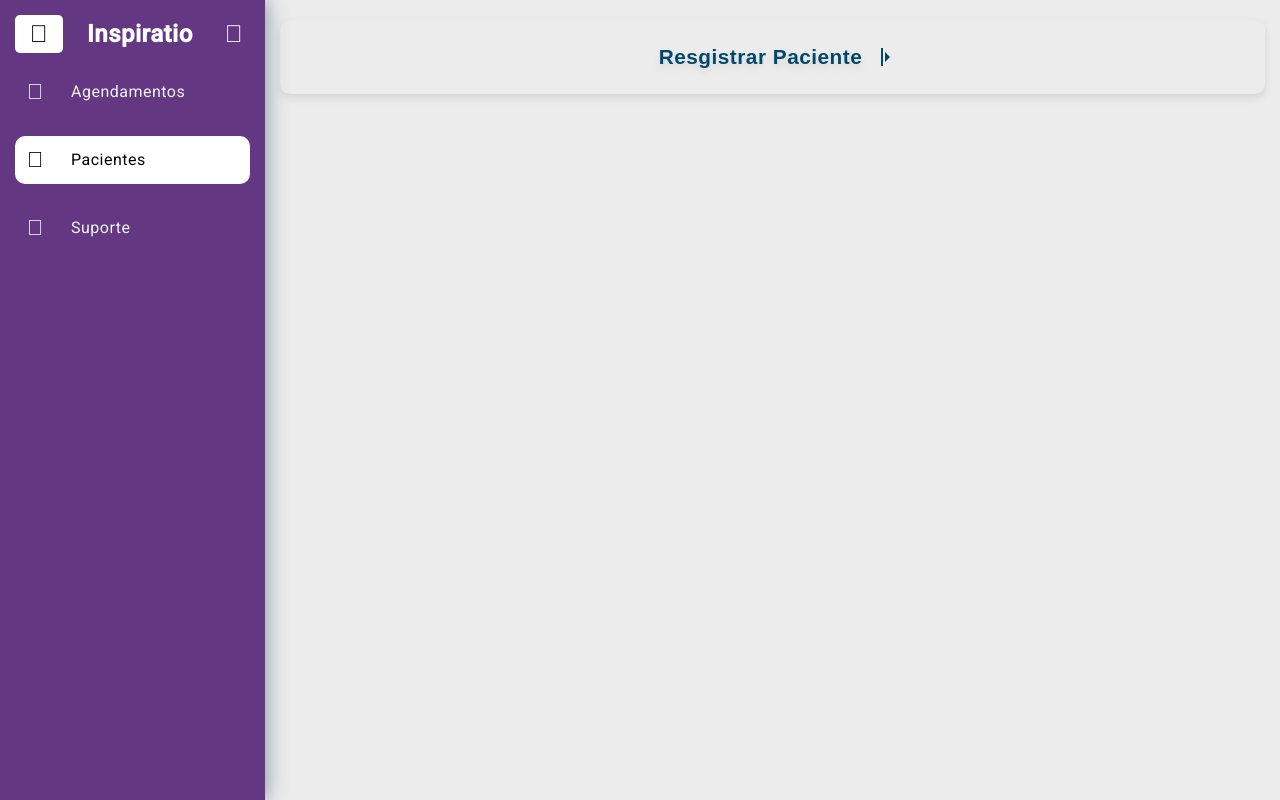
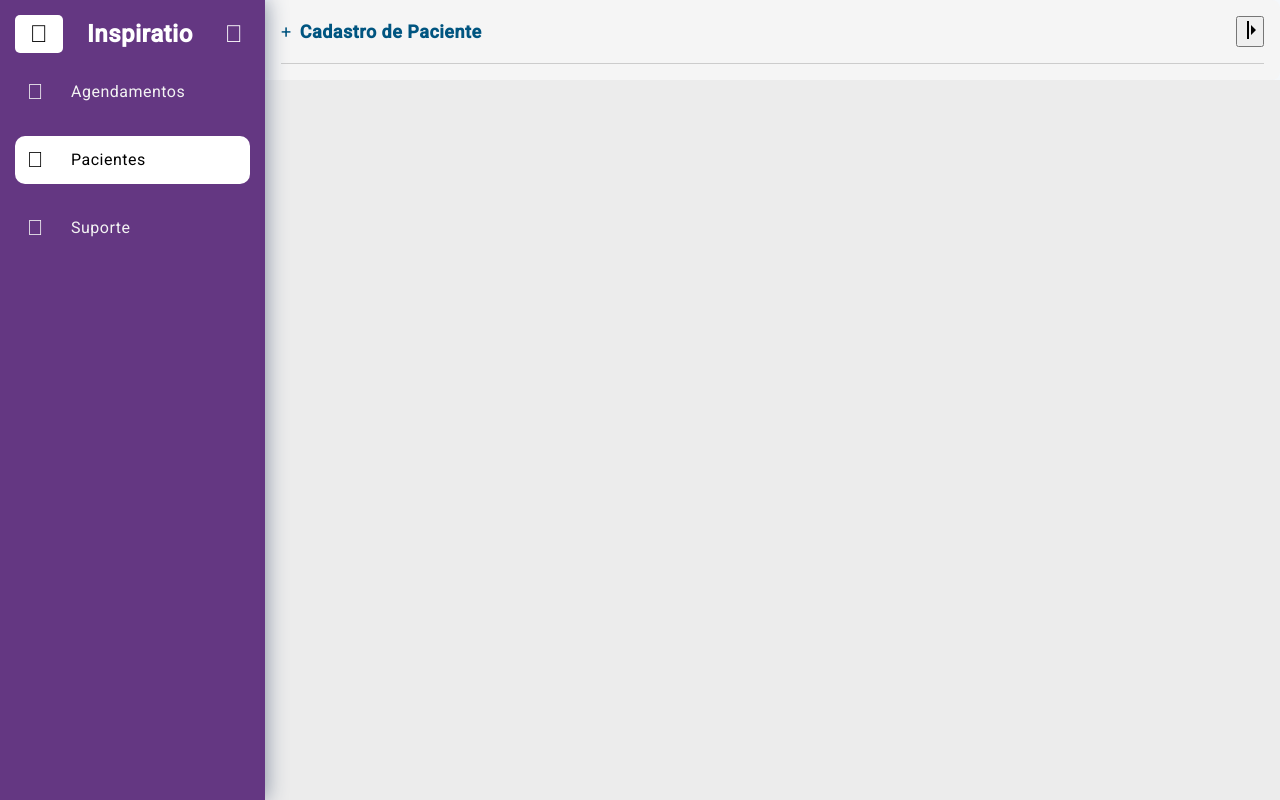
Before and after one commit to leoocestari/InspiratioWS, an Angular app: page /register-pacients in a window 1280 px wide. Built offline with nearby package versions, Linux system fonts and the light colour scheme.

Commit message:
update form html and scss

```diff
--- a/src/app/modules/components/form-register/form-register.component.html
+++ b/src/app/modules/components/form-register/form-register.component.html
@@ -1,59 +1,97 @@
 <div class="expansion-panel">
   <div class="style-button-register">
     <div class="expansion-panel-header">
-      <p>Resgistrar Paciente</p>
+      <span class="icon">+</span>
+      <p>Cadastro de Paciente</p>
     </div>
     <!-- Botão/Seta para expandir -->
     <button (click)="toggleForm()">
-        <span *ngIf="!isExpanded"><svg xmlns="http://www.w3.org/2000/svg" height="24px" viewBox="0 -960 960 960" width="24px" fill="#000000"><path d="M360-120v-720h80v720h-80Zm160-160v-400l200 200-200 200Z"/></svg></span>
-        <span *ngIf="isExpanded"><svg xmlns="http://www.w3.org/2000/svg" height="24px" viewBox="0 -960 960 960" width="24px" fill="#000000"><path d="M440-280v-400L240-480l200 200Zm80 160h80v-720h-80v720Z"/></svg></span>
+      <span *ngIf="!isExpanded">
+        <svg xmlns="http://www.w3.org/2000/svg" height="24px" viewBox="0 -960 960 960" width="24px" fill="#000000">
+          <path d="M360-120v-720h80v720h-80Zm160-160v-400l200 200-200 200Z"/>
+        </svg>
+      </span>
+      <span *ngIf="isExpanded">
+        <svg xmlns="http://www.w3.org/2000/svg" height="24px" viewBox="0 -960 960 960" width="24px" fill="#000000">
+          <path d="M440-280v-400L240-480l200 200Zm80 160h80v-720h-80v720Z"/>
+        </svg>
+      </span>
     </button>
   </div>
 
   <!-- Formulário expansivo -->
   <div *ngIf="isExpanded" class="form-container">
     <form [formGroup]="registerPacientForm" (ngSubmit)="onSubmit()">
-        <!-- Campos do formulário -->
-        <div class="name">
+      <!-- Primeira linha de campos -->
+      <div class="form-row">
+        <div>
           <label for="name">Nome:</label>
           <input id="name" formControlName="name" />
+        </div>
 
+        <div>
           <label for="lastName">Sobrenome:</label>
           <input id="lastName" formControlName="lastName" />
         </div>
+      </div>
 
-        <div class="born-email">
+      <!-- Segunda linha de campos -->
+      <div class="form-row">
+        <div>
           <label for="birthDate">Data de nascimento:</label>
           <input id="birthDate" formControlName="birthDate" />
+        </div>
 
+        <div>
           <label for="email">E-mail:</label>
           <input id="email" formControlName="email" />
         </div>
+      </div>
 
-        <div class="rg-cpf">
+      <!-- Terceira linha de campos -->
+      <div class="form-row">
+        <div>
           <label for="rg">RG:</label>
           <input id="rg" formControlName="rg" />
+        </div>
 
+        <div>
           <label for="cpf">CPF:</label>
           <input id="cpf" formControlName="cpf" />
         </div>
+      </div>
 
-        <div class="phone-cell">
+      <!-- Quarta linha de campos -->
+      <div class="form-row">
+        <div>
           <label for="phone">Telefone:</label>
           <input id="phone" formControlName="phone" />
+        </div>
 
+        <div>
           <label for="cell">Celular:</label>
           <input id="cell" formControlName="cell" />
         </div>
-
-        <div class="endereco">
-          <label for="address">Endereço:</label>
-          <input id="address" formControlName="address" style="width: 100%;" />
       </div>
 
-        <!-- Outros campos do formulário -->
+      <!-- Linha de endereço -->
+      <div class="form-row full-width">
+        <label for="address">Endereço:</label>
+        <input id="address" formControlName="address" />
+      </div>
 
-        <button type="submit" class="text">Registrar Paciente</button>
+      <!-- Botão de Upload de Foto -->
+      <div class="form-row center">
+        <button type="button" class="photo-button">
+          <span class="photo-icon">📷</span> Foto
+        </button>
+      </div>
+
+      <!-- Botões Voltar e Cadastrar -->
+      <div class="form-row center">
+        <button type="button" class="action-button back">Voltar</button>
+        <button type="submit" class="action-button submit">Cadastrar</button>
+      </div>
     </form>
   </div>
 </div>
--- a/src/app/modules/components/form-register/form-register.component.scss
+++ b/src/app/modules/components/form-register/form-register.component.scss
@@ -1,73 +1,112 @@
 .expansion-panel {
-    display: flex;
-    flex-direction: column;
-    justify-content: center;
-    align-items: center;
-    padding-top: 20px;
-    background-color: #ECECEC;
+    background-color: #f5f5f5;
+    padding: 16px;
+    border-radius: 8px;
 
     .style-button-register {
-        width: 97%;
-
-        box-shadow: 0px 4px 8px rgba(0, 0, 0, 0.1);
       display: flex;
-        justify-content: center;
-        padding: 15px;
-        border-radius: 10px;
-        cursor: default;
-    }
-
-    span {
-        display: flex;
-
-        svg {
-            fill: #02486C;
-        }
-    }
+      justify-content: space-between;
+      align-items: center;
+      padding-bottom: 16px;
+      border-bottom: 1px solid #ccc;
 
       .expansion-panel-header {
         display: flex;
+        align-items: center;
+        gap: 8px;
+
+        .icon {
+          font-size: 18px;
+          color: #005580;
+        }
 
         p {
-            font-family: Arial, Helvetica, sans-serif;
-            font-size: 1.3rem;
-            color: #02486C;
+          font-size: 18px;
           font-weight: bold;
+          color: #005580;
           margin: 0;
-            padding: 10px;
-            cursor: default;
-            text-shadow: 0px 4px 8px rgba(0, 0, 0, 0.1);
+        }
       }
     }
 
     .form-container {
+      margin-top: 16px;
+
+      form {
+        display: flex;
+        flex-direction: column;
+        gap: 16px;
+
+        .form-row {
+          display: flex;
+          gap: 16px;
+
+          div {
+            display: flex;
+            flex-direction: column;
+            flex: 1 1 48%;
+
+            label {
+              font-weight: bold;
+              margin-bottom: 4px;
+            }
+
+            input {
+              height: 32px;
+              padding: 4px 8px;
+              border: 1px solid #ccc;
+              border-radius: 4px;
+              font-size: 14px;
+            }
+          }
+
+          &.full-width {
+            flex: 1 1 100%;
+          }
+
+          &.center {
+            justify-content: center;
+            gap: 16px;
+          }
+        }
+
+        .photo-button {
           display: flex;
           align-items: center;
-        justify-content: center;
-        border-radius: 10px;
-        margin: 10px;
-        padding: 10px;
-        border: 0.5px solid black;
-        width: 97%;
+          gap: 8px;
+          background-color: #fff;
+          border: 1px solid #ccc;
+          padding: 8px 16px;
+          border-radius: 4px;
+          font-weight: bold;
+          cursor: pointer;
+
+          .photo-icon {
+            font-size: 18px;
+          }
         }
 
-    button {
-        background: none;
+        .action-button {
+          padding: 8px 16px;
           border: none;
+          border-radius: 4px;
+          font-size: 16px;
+          font-weight: bold;
+          display: flex;
+          align-items: center;
+          gap: 8px;
           cursor: pointer;
-        font-size: 18px;
+
+          &.back {
+            background-color: #ffd700;
+            color: #000;
           }
 
-        .text{
-            font-size: 18px;
-            color: rgb(0, 0, 0);
-            padding: 10px;
-            border-radius: 5px;
-
-            &:hover {
-                background-color: #ae2ed4;
-                color: rgb(255, 255, 255);
-                transition: 0.5s;
+          &.submit {
+            background-color: #ffd700;
+            color: #000;
           }
         }
       }
+    }
+  }
```
Lines whose indentation alone changed are shown as unchanged.
